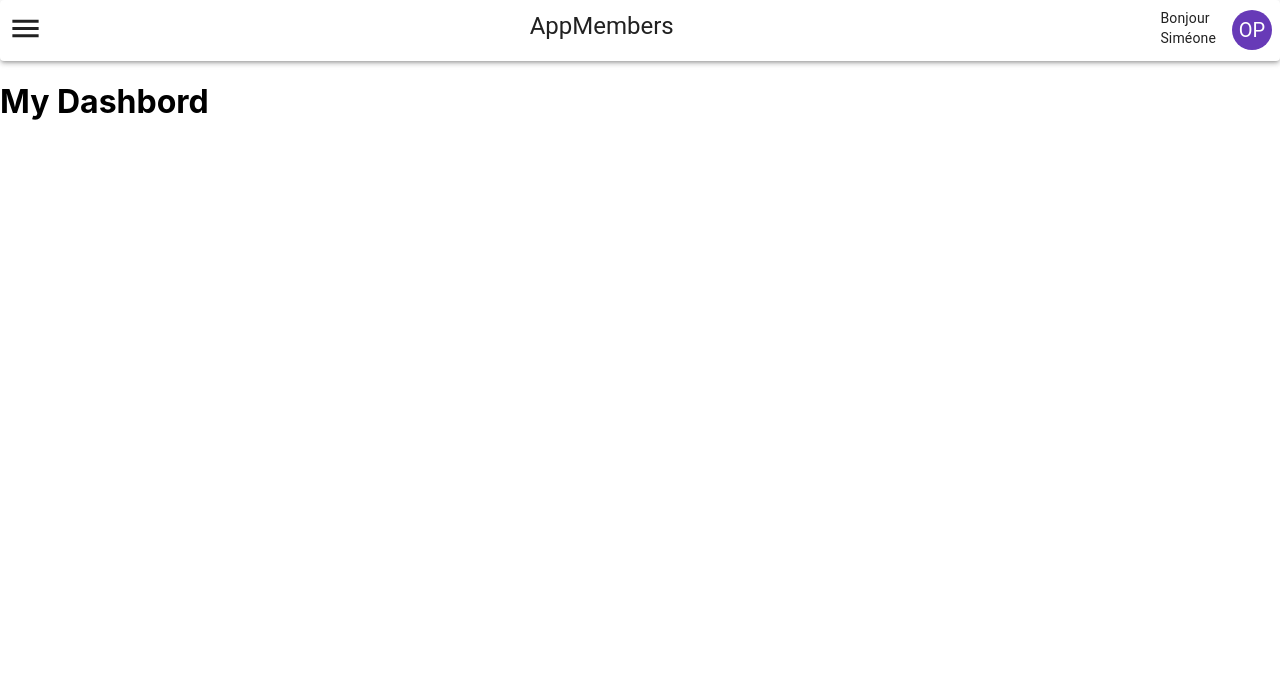
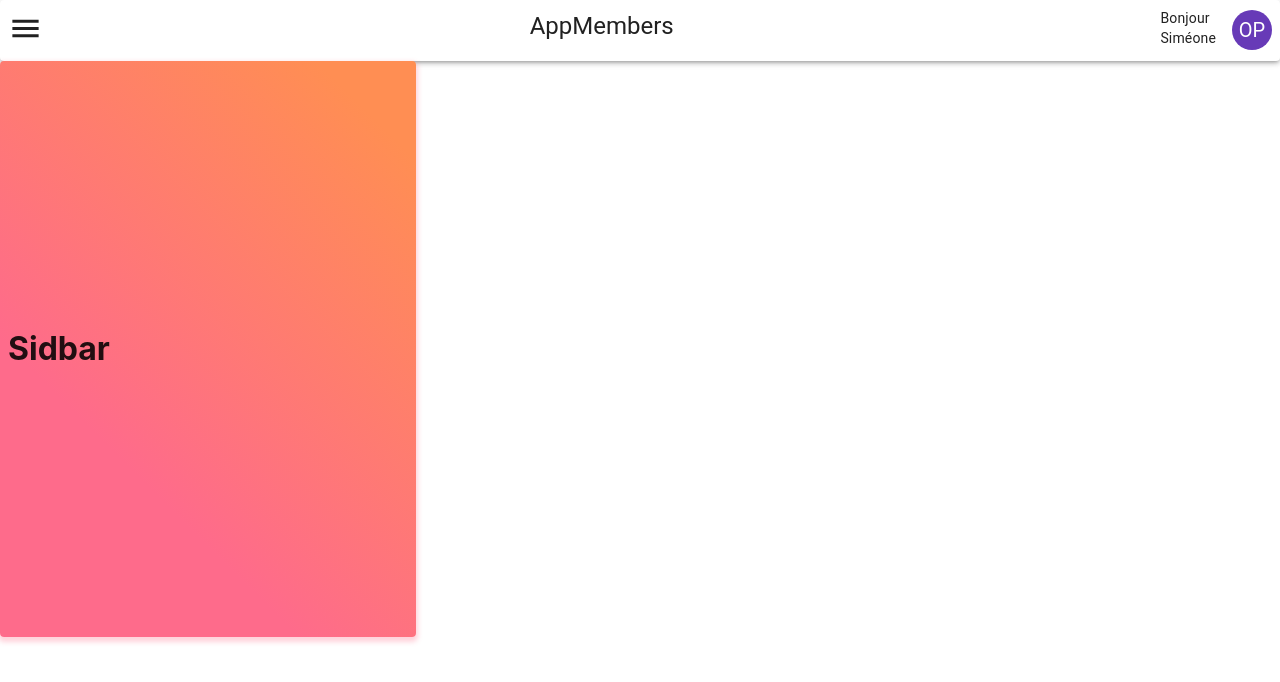
Before and after one commit to stevenUchiwa/appAdmin, a React (Create React App) app in the folder front/: page /home in a window 1280 px wide. Shown: the top 682 px of the page. Built offline with nearby package versions, Linux system fonts and the light colour scheme.

Commit message:
add sidbar component

```diff
--- /dev/null
+++ b/front/src/comme/sidbarcustom/Sidbarcustom.tsx
@@ -0,0 +1,14 @@
+import * as React from 'react';
+import Paper from '@mui/material/Paper';
+import useStyles from './sidbarstyle';
+
+const Sidbarcustom = () =>{
+    const classes = useStyles();
+    return(
+        <Paper elevation={3} sx={{ display: 'flex', justifyContent: 'space-between',alignContent: 'center',alignItems: 'center', p: 1,}} className={classes.root}>
+             <h1>Sidbar</h1>
+         </Paper>
+    )
+}
+
+export default Sidbarcustom;
--- /dev/null
+++ b/front/src/comme/sidbarcustom/index.tsx
@@ -0,0 +1,4 @@
+import Sidbarcustom from './Sidbarcustom';
+
+
+export default Sidbarcustom;
--- /dev/null
+++ b/front/src/comme/sidbarcustom/sidbarstyle.tsx
@@ -0,0 +1,20 @@
+import { makeStyles } from '@mui/styles';
+
+const useStyles = makeStyles({
+    root: {
+      background: 'linear-gradient(45deg, #FE6B8B 30%, #FF8E53 90%)',
+      boxShadow: '0 3px 5px 2px rgba(255, 105, 135, .3)',
+      minHeight: '70vh',
+      height: '70vh',
+      width: '50vh',
+      marginTop: 'auto',
+      marginBottom: 'auto',
+      position: 'absolute',
+    },
+    gridContainerHeight:{
+      minHeight: '100vh',
+      height: '100vh',
+    }
+  });
+
+  export default useStyles;
--- a/front/src/component/Dashbord/Dashbord.tsx
+++ b/front/src/component/Dashbord/Dashbord.tsx
@@ -1,11 +1,13 @@
 import React from "react";
 import Topbar from "../../comme/TopBar";
+import Sidbarcustom from "../../comme/sidbarcustom";
 
 
 const Dashbord = function(){
     return(
         <>
             <Topbar />
+            <Sidbarcustom />
             <h1>My Dashbord</h1>
         </>
     )
```
